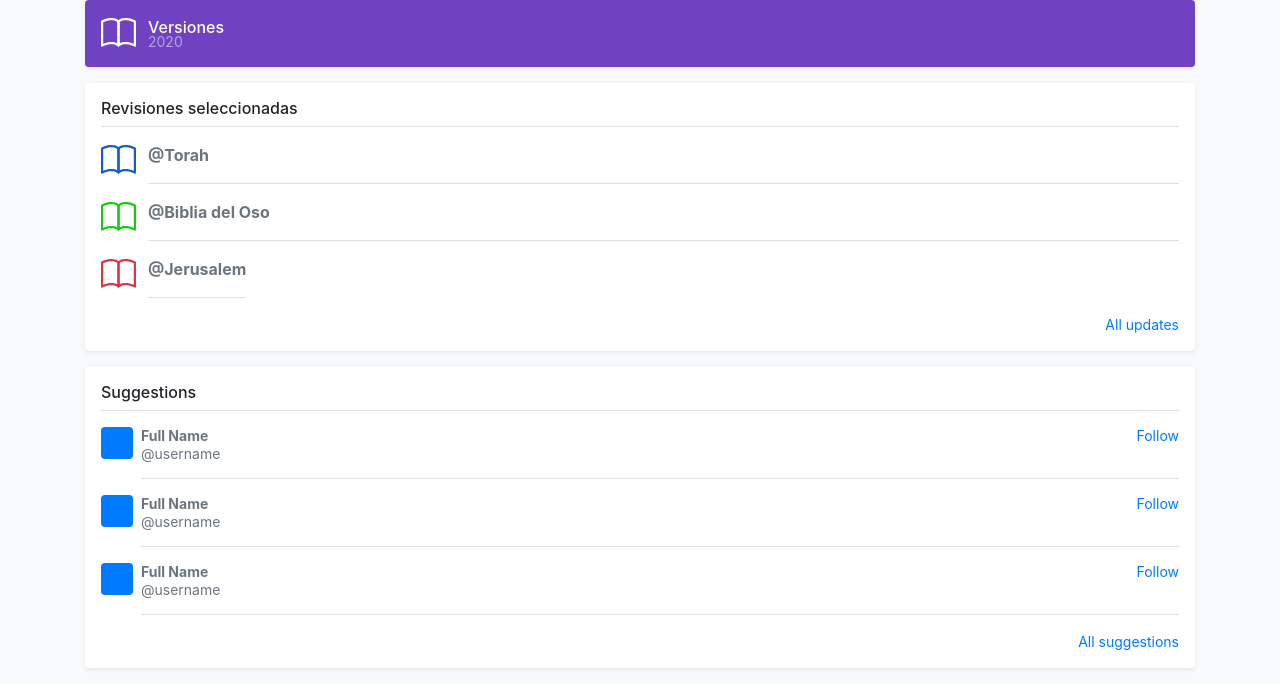
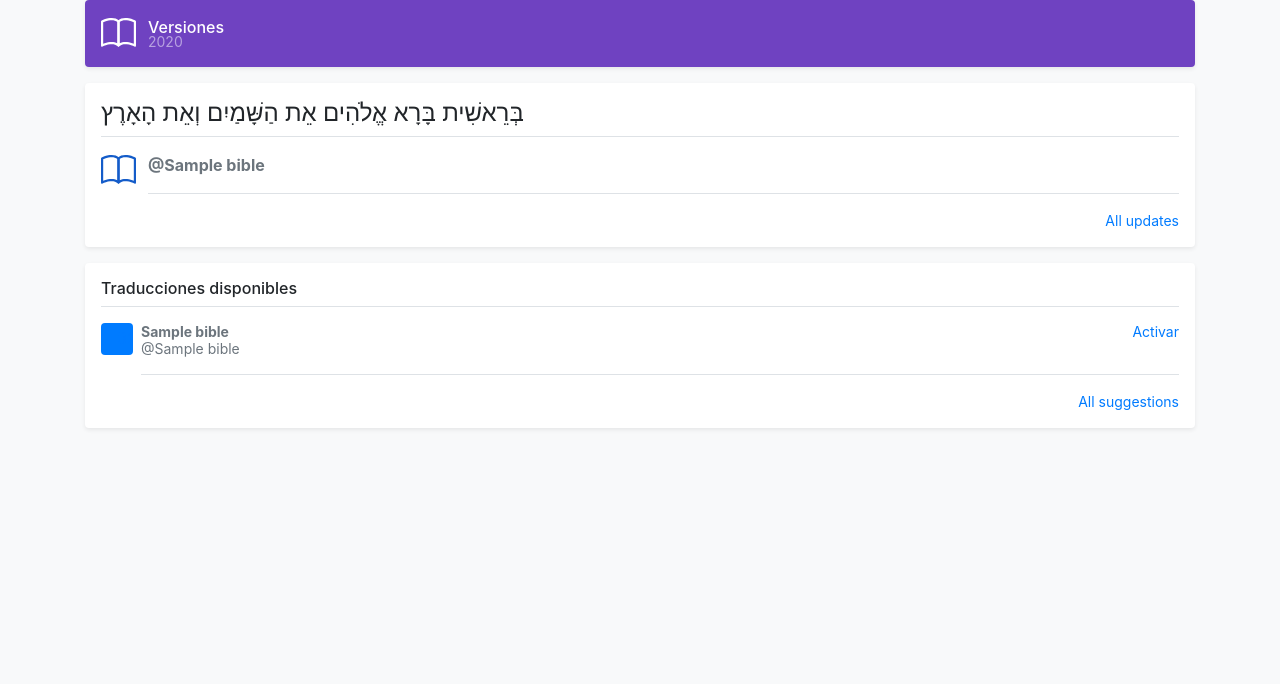
Before and after one commit to mapizeta/parallelus, a Django app: page / in a window 1280 px wide. Shown: the part 116-800 px from the top of the page. Run offline with Django 3.2, Linux system fonts and the light colour scheme; tables that the repository leaves empty hold one stand-in row (values such as "Sample post"); some libraries are stand-ins or nearby versions.

Commit message:
Biblias e interlineal hebreo

```diff
--- a/home/admin.py
+++ b/home/admin.py
@@ -1,5 +1,6 @@
 from django.contrib import admin
-from .models import Book
+from .models import Book, Bible
 
 # Register your models here.
 admin.site.register(Book)
+admin.site.register(Bible)
--- a/home/templates/home/index.html
+++ b/home/templates/home/index.html
@@ -93,86 +93,47 @@
                   </div>
 
                   <div class="my-3 p-3 bg-white rounded shadow-sm">
-                    <h6 class="border-bottom border-gray pb-2 mb-0">Revisiones seleccionadas</h6>
+                    <h6 class="border-bottom border-gray pb-2 mb-0"><div style="font-size: 24px;" id="hebreo">&#64305;&#1456;&#1512;&#1461;&#1488;&#64298;&#1460;&#1497;&#1514; &#64305;&#1464;&#1512;&#1464;&#1488; &#1488;&#1457;&#1500;&#1465;&#1492;&#1460;&#1497;&#1501; &#1488;&#1461;&#1514; &#1492;&#1463;&#64300;&#1464;&#1502;&#1463;&#1497;&#1460;&#1501; &#1493;&#1456;&#1488;&#1461;&#1514; &#1492;&#1464;&#1488;&#1464;&#1512;&#1462;&#1509;</div></h6>
 
+                    {% for bible in bibles_active %}
                     <div class="media text-muted pt-3">
                         <div><svg style="font-size: 35px;margin-right: 12px;color:#145cc9;" class="bi bi-book" width="1em" height="1em" viewBox="0 0 16 16" fill="currentColor" xmlns="http://www.w3.org/2000/svg"><path fill-rule="evenodd" d="M3.214 1.072C4.813.752 6.916.71 8.354 2.146A.5.5 0 018.5 2.5v11a.5.5 0 01-.854.354c-.843-.844-2.115-1.059-3.47-.92-1.344.14-2.66.617-3.452 1.013A.5.5 0 010 13.5v-11a.5.5 0 01.276-.447L.5 2.5l-.224-.447.002-.001.004-.002.013-.006a5.017 5.017 0 01.22-.103 12.958 12.958 0 012.7-.869zM1 2.82v9.908c.846-.343 1.944-.672 3.074-.788 1.143-.118 2.387-.023 3.426.56V2.718c-1.063-.929-2.631-.956-4.09-.664A11.958 11.958 0 001 2.82z" clip-rule="evenodd"/><path fill-rule="evenodd" d="M12.786 1.072C11.188.752 9.084.71 7.646 2.146A.5.5 0 007.5 2.5v11a.5.5 0 00.854.354c.843-.844 2.115-1.059 3.47-.92 1.344.14 2.66.617 3.452 1.013A.5.5 0 0016 13.5v-11a.5.5 0 00-.276-.447L15.5 2.5l.224-.447-.002-.001-.004-.002-.013-.006-.047-.023a12.582 12.582 0 00-.799-.34 12.96 12.96 0 00-2.073-.609zM15 2.82v9.908c-.846-.343-1.944-.672-3.074-.788-1.143-.118-2.387-.023-3.426.56V2.718c1.063-.929 2.631-.956 4.09-.664A11.956 11.956 0 0115 2.82z" clip-rule="evenodd"/></svg></div>
                         <div style="width:100%">
-                          <strong class="d-block text-gray-dark">@Torah</strong>
-                          <div id="torah"></div>
-                          <p class="media-body pb-3 mb-0 small lh-125 border-bottom border-gray"></p>
-                      </div>
-
-                    </div>
-                    <div class="media text-muted pt-3">
-                      <div><svg style="font-size: 35px;margin-right: 12px;color:#1ac914;" class="bi bi-book" width="1em" height="1em" viewBox="0 0 16 16" fill="currentColor" xmlns="http://www.w3.org/2000/svg">
-                        <path fill-rule="evenodd" d="M3.214 1.072C4.813.752 6.916.71 8.354 2.146A.5.5 0 018.5 2.5v11a.5.5 0 01-.854.354c-.843-.844-2.115-1.059-3.47-.92-1.344.14-2.66.617-3.452 1.013A.5.5 0 010 13.5v-11a.5.5 0 01.276-.447L.5 2.5l-.224-.447.002-.001.004-.002.013-.006a5.017 5.017 0 01.22-.103 12.958 12.958 0 012.7-.869zM1 2.82v9.908c.846-.343 1.944-.672 3.074-.788 1.143-.118 2.387-.023 3.426.56V2.718c-1.063-.929-2.631-.956-4.09-.664A11.958 11.958 0 001 2.82z" clip-rule="evenodd"/>
-                        <path fill-rule="evenodd" d="M12.786 1.072C11.188.752 9.084.71 7.646 2.146A.5.5 0 007.5 2.5v11a.5.5 0 00.854.354c.843-.844 2.115-1.059 3.47-.92 1.344.14 2.66.617 3.452 1.013A.5.5 0 0016 13.5v-11a.5.5 0 00-.276-.447L15.5 2.5l.224-.447-.002-.001-.004-.002-.013-.006-.047-.023a12.582 12.582 0 00-.799-.34 12.96 12.96 0 00-2.073-.609zM15 2.82v9.908c-.846-.343-1.944-.672-3.074-.788-1.143-.118-2.387-.023-3.426.56V2.718c1.063-.929 2.631-.956 4.09-.664A11.956 11.956 0 0115 2.82z" clip-rule="evenodd"/>
-                    </svg></div>
-                      <div style="width:100%">
-                        <strong class="d-block text-gray-dark">@Biblia del Oso</strong>
-
-                        <div id="oso"></div>
+                            <strong class="d-block text-gray-dark">@{{ bible.label }}</strong>
+                            <div id="bible{{ bible.id }}"></div>
                             <p class="media-body pb-3 mb-0 small lh-125 border-bottom border-gray"></p>
                         </div>
                       </div>
-                    <div class="media text-muted pt-3">
-                      <div>
-                      <svg style="font-size: 35px;margin-right: 12px;color:#dc3545" class="bi bi-book" width="1em" height="1em" viewBox="0 0 16 16" fill="currentColor" xmlns="http://www.w3.org/2000/svg">
-                                <path fill-rule="evenodd" d="M3.214 1.072C4.813.752 6.916.71 8.354 2.146A.5.5 0 018.5 2.5v11a.5.5 0 01-.854.354c-.843-.844-2.115-1.059-3.47-.92-1.344.14-2.66.617-3.452 1.013A.5.5 0 010 13.5v-11a.5.5 0 01.276-.447L.5 2.5l-.224-.447.002-.001.004-.002.013-.006a5.017 5.017 0 01.22-.103 12.958 12.958 0 012.7-.869zM1 2.82v9.908c.846-.343 1.944-.672 3.074-.788 1.143-.118 2.387-.023 3.426.56V2.718c-1.063-.929-2.631-.956-4.09-.664A11.958 11.958 0 001 2.82z" clip-rule="evenodd"/>
-                                <path fill-rule="evenodd" d="M12.786 1.072C11.188.752 9.084.71 7.646 2.146A.5.5 0 007.5 2.5v11a.5.5 0 00.854.354c.843-.844 2.115-1.059 3.47-.92 1.344.14 2.66.617 3.452 1.013A.5.5 0 0016 13.5v-11a.5.5 0 00-.276-.447L15.5 2.5l.224-.447-.002-.001-.004-.002-.013-.006-.047-.023a12.582 12.582 0 00-.799-.34 12.96 12.96 0 00-2.073-.609zM15 2.82v9.908c-.846-.343-1.944-.672-3.074-.788-1.143-.118-2.387-.023-3.426.56V2.718c1.063-.929 2.631-.956 4.09-.664A11.956 11.956 0 0115 2.82z" clip-rule="evenodd"/>
-                            </svg>
-                            </div>
-                            <div>
+                    {% endfor %}
 
-                                <strong class="d-block text-gray-dark">@Jerusalem</strong>
-                                <div id="jerusalem"></div>
-                                <p  class="media-body pb-3 mb-0 small lh-125 border-bottom border-gray"></p>
-                            </div>
-                    </div>
                     <small class="d-block text-right mt-3">
                       <a href="#">All updates</a>
                     </small>
                   </div>
 
                   <div class="my-3 p-3 bg-white rounded shadow-sm">
-                    <h6 class="border-bottom border-gray pb-2 mb-0">Suggestions</h6>
+                    <h6 class="border-bottom border-gray pb-2 mb-0">Traducciones disponibles</h6>
+                    {% for bible in bibles %}
                     <div class="media text-muted pt-3">
                         <svg class="bd-placeholder-img mr-2 rounded" width="32" height="32" xmlns="http://www.w3.org/2000/svg" preserveAspectRatio="xMidYMid slice" focusable="false" role="img" aria-label="Placeholder: 32x32"><title>Placeholder</title><rect width="100%" height="100%" fill="#007bff"/><text x="50%" y="50%" fill="#007bff" dy=".3em">32x32</text></svg>
                         <div class="media-body pb-3 mb-0 small lh-125 border-bottom border-gray">
                           <div class="d-flex justify-content-between align-items-center w-100">
-                          <strong class="text-gray-dark">Full Name</strong>
-                          <a href="#">Follow</a>
+                            <strong class="text-gray-dark">{{ bible.label }}</strong>
+                            <a href="#bible{{ bible.id }}">Activar</a>
                           </div>
-                        <span class="d-block">@username</span>
+                          <span class="d-block">@{{ bible.name }}</span>
                         </div>
                       </div>
-                    <div class="media text-muted pt-3">
-                      <svg class="bd-placeholder-img mr-2 rounded" width="32" height="32" xmlns="http://www.w3.org/2000/svg" preserveAspectRatio="xMidYMid slice" focusable="false" role="img" aria-label="Placeholder: 32x32"><title>Placeholder</title><rect width="100%" height="100%" fill="#007bff"/><text x="50%" y="50%" fill="#007bff" dy=".3em">32x32</text></svg>
-                      <div class="media-body pb-3 mb-0 small lh-125 border-bottom border-gray">
-                        <div class="d-flex justify-content-between align-items-center w-100">
-                          <strong class="text-gray-dark">Full Name</strong>
-                          <a href="#">Follow</a>
-                        </div>
-                        <span class="d-block">@username</span>
-                      </div>
-                    </div>
-                    <div class="media text-muted pt-3">
-                      <svg class="bd-placeholder-img mr-2 rounded" width="32" height="32" xmlns="http://www.w3.org/2000/svg" preserveAspectRatio="xMidYMid slice" focusable="false" role="img" aria-label="Placeholder: 32x32"><title>Placeholder</title><rect width="100%" height="100%" fill="#007bff"/><text x="50%" y="50%" fill="#007bff" dy=".3em">32x32</text></svg>
-                      <div class="media-body pb-3 mb-0 small lh-125 border-bottom border-gray">
-                        <div class="d-flex justify-content-between align-items-center w-100">
-                          <strong class="text-gray-dark">Full Name</strong>
-                          <a href="#">Follow</a>
-                        </div>
-                        <span class="d-block">@username</span>
-                      </div>
-                    </div>
+                    {% endfor %}
                     <small class="d-block text-right mt-3">
                       <a href="#">All suggestions</a>
                     </small>
                   </div>
                 </main>
         {% bootstrap_javascript jquery='full' %}
+
+
+
         <script>
           $( "#libro" ).change(function() {
             $("#capitulo").prop('disabled', false);
@@ -187,12 +148,13 @@
 
             $.post( "ajax/test/", { libro: $("#libro").val(), capitulo: $("#capitulo").val(), verso: $("#verso").val(), 'csrfmiddlewaretoken': '{{ csrf_token }}'  })
           .done(function( data ) {
-            $("#torah").html(data.torah);
-            $("#oso").html(data.oso);
-            $("#jerusalem").html(data.jerusalem);
-            //console.log( "torah: " + data.torah );
-            //console.log( "oso: " + data.oso );
-            //console.log( "jerusalem: " + data.jerusalem );
+            {% for bible in bibles_active %}
+              $("#bible{{bible.id}}").html(data.bible{{bible.id}});
+            {% endfor %}
+            $("#hebreo").html(data.hebreo);
+            //$("#oso").html(data.oso);
+            //$("#jerusalem").html(data.jerusalem);
+
           });
 
           });
--- a/home/views.py
+++ b/home/views.py
@@ -1,6 +1,6 @@
 import os
 from django.shortcuts import render, HttpResponse
-from .models import Book
+from .models import Book, Bible
 from django.http import JsonResponse
 
 import sqlite3
@@ -8,8 +8,16 @@ import sqlite3
 pwd = os.path.dirname(__file__)
 
 def index (request):
-    books = Book.objects.all()
-    return render(request, 'home/index.html', {'books': books, 'n' : range(1,30)})
+    books           = Book.objects.all()
+    bibles          = Bible.objects.all()
+    bibles_active   = Bible.objects.filter(activo=1)
+    colors = ['#145cc9', '#1ac914', '#dc3545']
+    #def replace_values_in_string(text, args_dict):
+    #for key in args_dict.keys():
+    #    text = text.replace(key, str(args_dict[key]))
+    #return text
+
+    return render(request, 'home/index.html', {'books': books, 'n' : range(1,30), 'bibles':bibles, 'bibles_active':bibles_active})
 
 def sql (traduccion, libro, capitulo, verso):
 
@@ -27,14 +35,19 @@ def ajax (request):
     capitulo    = request.POST['capitulo']
     verso       = request.POST['verso']
 
-    torah       = sql ("torah.bblx", libro, capitulo, verso)
-    oso         = sql ("Biblia del Oso.bbli", libro, capitulo, verso)
-    jerusalem   = sql ("Biblia Corona de Jerusaln.bbli", libro, capitulo, verso)
+    hebreo      = sql ("HOT-ALEPPO.bblx", libro, capitulo, verso)
 
-    data = {
-        'success': 'true',
-        'torah':torah,
-        'oso'  :oso,
-        'jerusalem':jerusalem,
-    }
+    args_dict   = { r'\u':'&#', '?':';', r'{\f2':'' }
+
+    for key in args_dict.keys():
+        hebreo = hebreo.replace(key, str(args_dict[key]))
+
+    bibles_active   = Bible.objects.filter(activo=1)
+    bibles = {}
+
+    data = {'success': 'true', 'hebreo': hebreo}
+
+    for bible in bibles_active:
+        data["bible"+str(bible.id)] = sql (bible.file, libro, capitulo, verso)
+
     return JsonResponse(data)
```
Also changed, not shown: 14 other files. Lines whose indentation alone changed are shown as unchanged.
